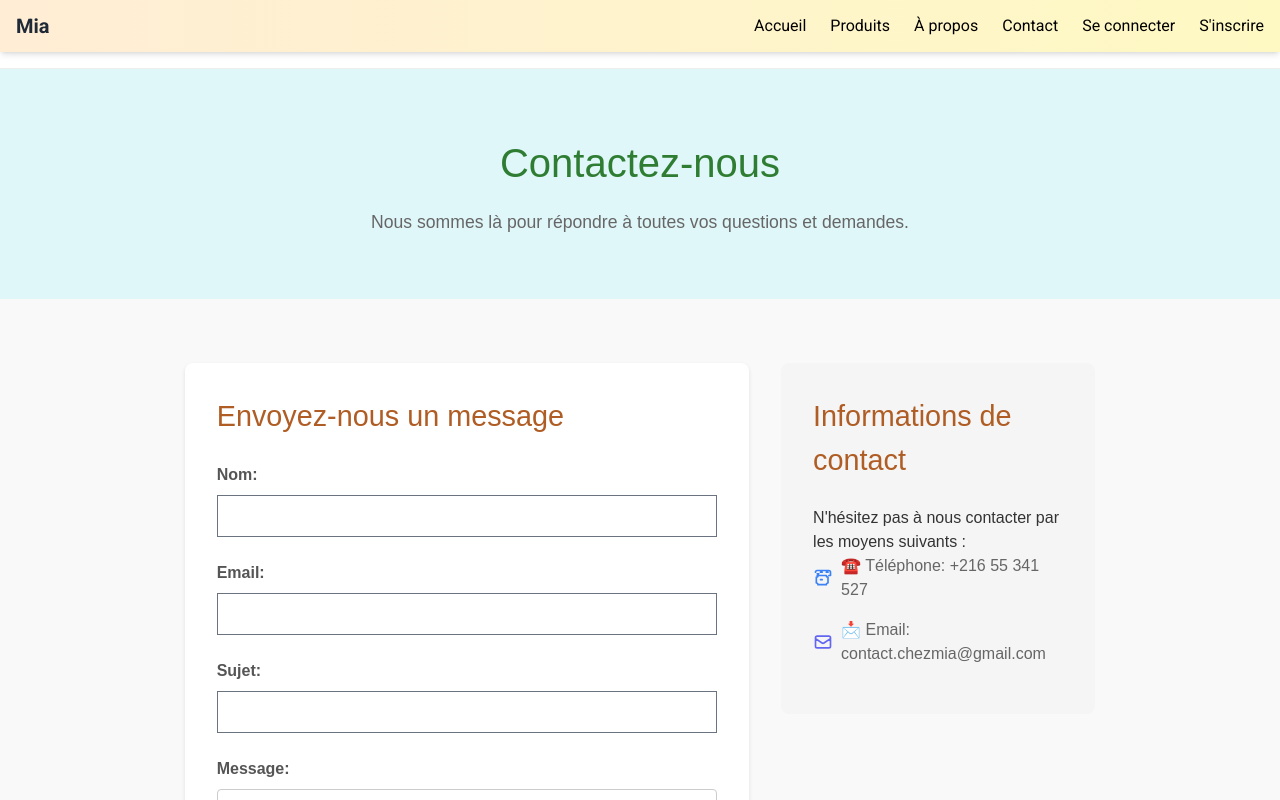
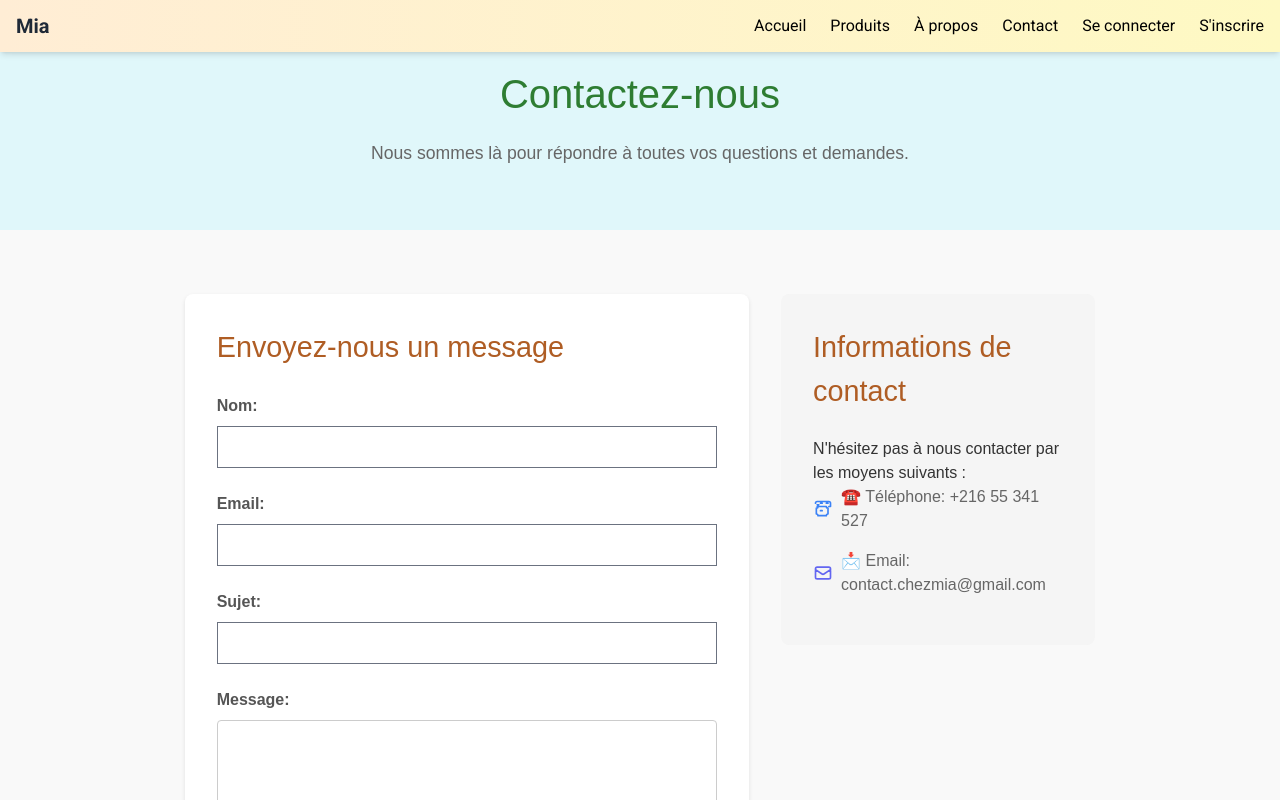
Before and after one commit to rou123rou/ChezmiaERP, a React (Vite) app in the folder Frontend/: page /contact in a window 1280 px wide. Shown: the top 800 px of the page. Built offline with nearby package versions, Linux system fonts and the light colour scheme; no server answers.

Commit message:
update contact page

```diff
--- a/Frontend/src/components/pages/ContactPage.tsx
+++ b/Frontend/src/components/pages/ContactPage.tsx
@@ -52,28 +52,7 @@ function ContactPage() {
     return (
         <div className={styles.container}>
             {/* Barre de navigation */}
-            <nav className={styles.navigation}>
-                <div className={styles.navBrand}>
-                    <Link to="/" style={{ color: primaryColor, fontWeight: 'bold', fontSize: '1.5rem' }}>Mia</Link>
-                </div>
-                <ul className={styles.navList}>
-                    <li className={styles.navItem}>
-                        <Link to="/" className={styles.navLink}>Accueil</Link>
-                    </li>
-                    <li className={styles.navItem}>
-                        <Link to="/products" className={styles.navLink}>Produits</Link>
-                    </li>
-                    <li className={styles.navItem}>
-                        <Link to="/recettes" className={styles.navLink}>Recettes</Link>
-                    </li>
-                    <li className={styles.navItem}>
-                        <Link to="/a-propos" className={styles.navLink}>À Propos</Link>
-                    </li>
-                    <li className={styles.navItem}>
-                        <Link to="/contact" className={styles.navLink} style={{ color: accentColor }}>Contact</Link>
-                    </li>
-                </ul>
-            </nav>
+
 
             {/* Section d'en-tête */}
             <section className={styles.heroSection}>
```
